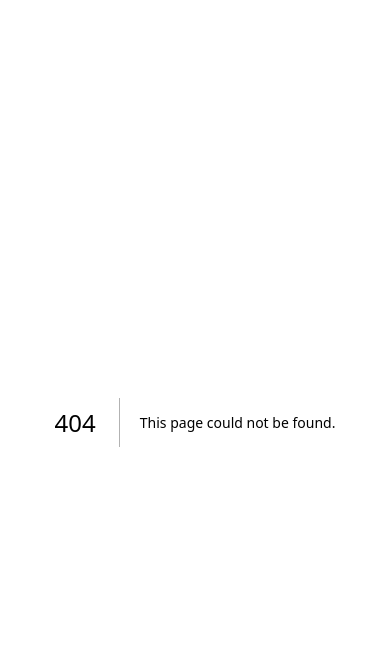
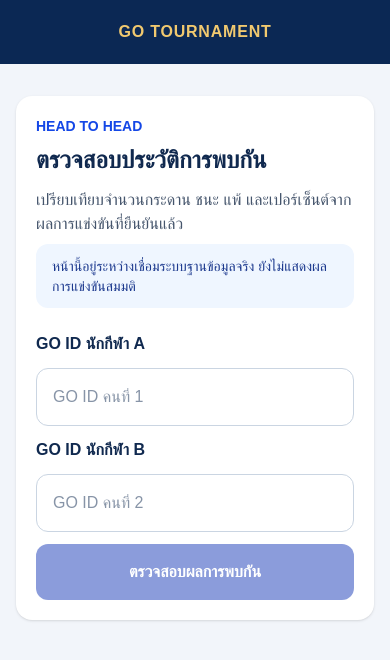
Before and after one commit to sawitree2168-sys/go-competition, a Next.js app: page /athletes/head-to-head in a window 390 px wide. Before the commit this address had no page. Shown: the top 660 px of the page. Built offline with nearby package versions, Linux system fonts and the light colour scheme.

Commit message:
feat: add mobile head-to-head interface with explicit data-unavailable state

```diff
--- /dev/null
+++ b/app/athletes/head-to-head/page.tsx
@@ -0,0 +1,52 @@
+"use client";
+
+import { useState, type FormEvent } from "react";
+type Summary = {games:number; athleteA:{wins:number;losses:number;winPercent:number|null};athleteB:{wins:number;losses:number;winPercent:number|null}};
+type H2HResponse = {status:"ok";data:Summary}|{status:"error";message:string};
+export default function HeadToHeadPage(){
+  const [a,setA]=useState("");const[b,setB]=useState("");
+  const[loading,setLoading]=useState(false);
+  const[error,setError]=useState("");
+  const[result,setResult]=useState<Summary|null>(null);
+  async function submit(e:FormEvent<HTMLFormElement>){
+    e.preventDefault();setResult(null);setError("");
+    const first=a.trim(),second=b.trim();
+    if(!first||!second||first===second){setError("กรุณาระบุนักกีฬาสองคนที่แตกต่างกัน");return;}
+    setLoading(true);
+    try{
+      const res=await fetch("/api/athletes/head-to-head",{method:"POST",headers:{"Content-Type":"application/json"},body:JSON.stringify({athleteA:first,athleteB:second}),cache:"no-store"});
+      const body:H2HResponse=await res.json();
+      if(!res.ok||body.status!=="ok") throw new Error(body.status==="error"?body.message:"ข้อมูลไม่ถูกต้อง");
+      setResult(body.data);
+    }catch(err){setError(err instanceof Error?err.message:"ไม่สามารถตรวจสอบสถิติได้");}
+    finally{setLoading(false);}
+  }
+  return <main className="min-h-screen bg-[#f2f5fa] text-[#10294f]">
+    <header className="bg-[#0b2854] px-5 py-5 text-center font-extrabold tracking-wider text-[#f1c96f]">GO TOURNAMENT</header>
+    <section className="mx-auto max-w-xl px-4 py-8">
+      <div className="rounded-2xl bg-white p-5 shadow-sm sm:p-8">
+        <p className="text-sm font-semibold text-blue-700">HEAD TO HEAD</p>
+        <h1 className="mt-2 text-2xl font-extrabold">ตรวจสอบประวัติการพบกัน</h1>
+        <p className="mt-3 text-slate-600">เปรียบเทียบจำนวนกระดาน ชนะ แพ้ และเปอร์เซ็นต์จากผลการแข่งขันที่ยืนยันแล้ว</p>
+        <p className="mt-2 rounded-xl bg-blue-50 px-4 py-3 text-sm text-blue-900">หน้านี้อยู่ระหว่างเชื่อมระบบฐานข้อมูลจริง ยังไม่แสดงผลการแข่งขันสมมติ</p>
+        <form onSubmit={submit} className="mt-6 space-y-3">
+          <label htmlFor="player-a" className="block font-semibold">GO ID นักกีฬา A</label>
+          <input id="player-a" className="w-full rounded-xl border border-slate-300 px-4 py-4 text-base" value={a} onChange={e=>setA(e.target.value)} placeholder="GO ID คนที่ 1" maxLength={80}/>
+          <label htmlFor="player-b" className="block font-semibold">GO ID นักกีฬา B</label>
+          <input id="player-b" className="w-full rounded-xl border border-slate-300 px-4 py-4 text-base" value={b} onChange={e=>setB(e.target.value)} placeholder="GO ID คนที่ 2" maxLength={80}/>
+          <button disabled={loading||!a.trim()||!b.trim()} className="w-full rounded-xl bg-blue-800 px-4 py-4 font-bold text-white disabled:opacity-50">{loading?"กำลังตรวจสอบ...":"ตรวจสอบผลการพบกัน"}</button>
+        </form>
+        {error&&<div role="alert" className="mt-5 rounded-xl border border-amber-300 bg-amber-50 p-4 text-amber-900">{error}</div>}
+        {result&&<section aria-live="polite" className="mt-6 rounded-xl border p-5">
+          <div className="text-center text-sm text-slate-600">จำนวนกระดานที่ยืนยันผลแล้ว</div>
+          <div className="text-center text-4xl font-bold">{result.games}</div>
+          {result.games===0?<p className="mt-3 text-center">ไม่พบประวัติการพบกันในผลการแข่งขันที่บันทึกไว้</p>:
+          <div className="mt-5 grid grid-cols-2 gap-4 text-center">
+            <div><div className="font-bold">นักกีฬา A</div><div className="text-3xl font-extrabold">{result.athleteA.winPercent}%</div><div>ชนะ {result.athleteA.wins} / แพ้ {result.athleteA.losses}</div></div>
+            <div><div className="font-bold">นักกีฬา B</div><div className="text-3xl font-extrabold">{result.athleteB.winPercent}%</div><div>ชนะ {result.athleteB.wins} / แพ้ {result.athleteB.losses}</div></div>
+          </div>}
+        </section>}
+      </div>
+    </section>
+  </main>;
+}
```
